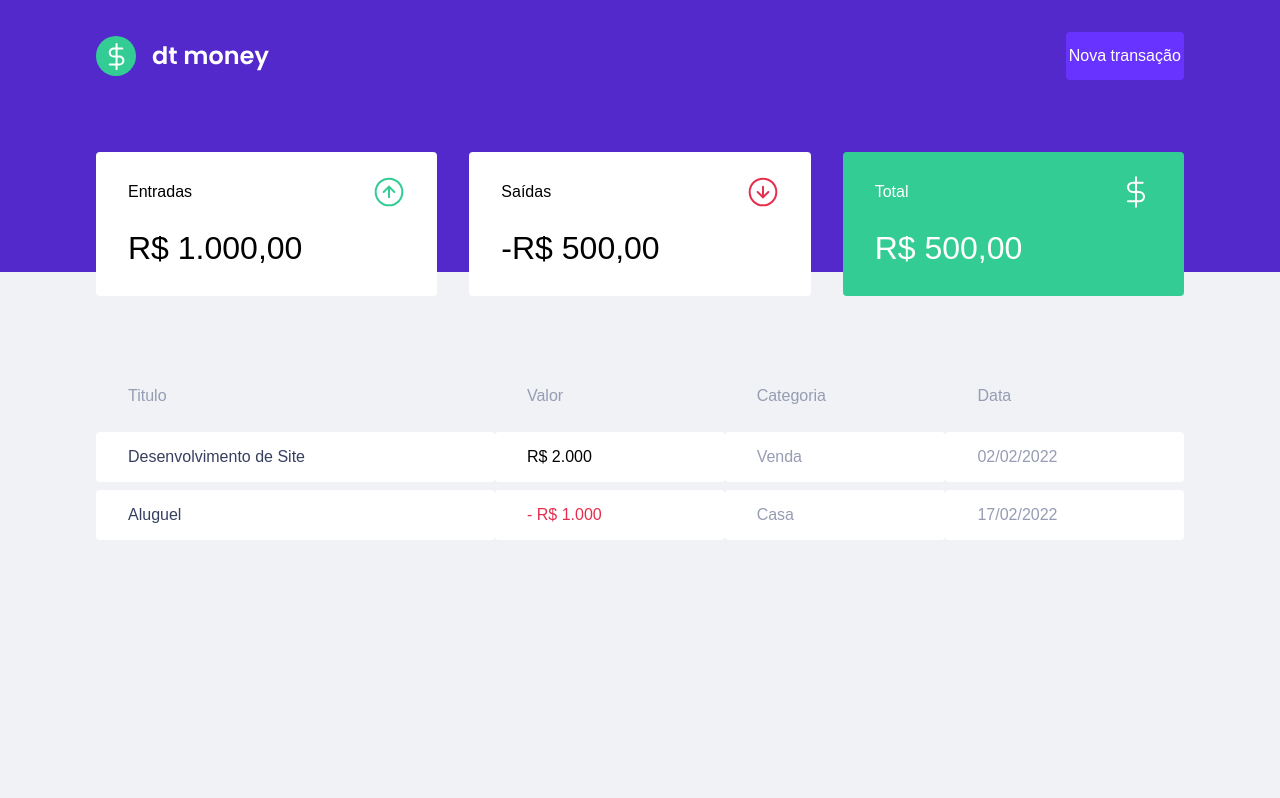
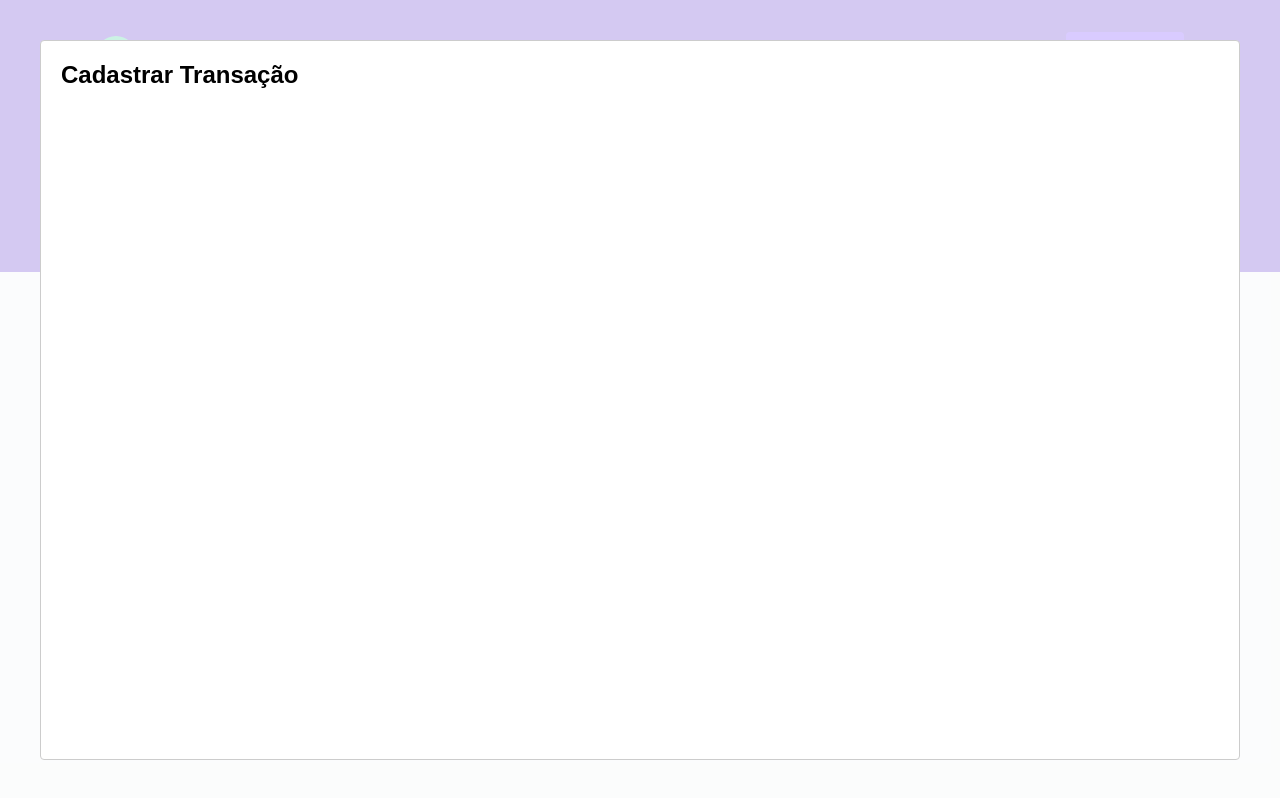
Before and after one commit to j0tappe/trilha-reactjs-02-dtmoney, a React (Create React App) app: page / in a window 1280 px wide. Both pictures are taken after a click on the button "Nova transação". Built offline with nearby package versions, Linux system fonts and the light colour scheme; no server answers; what miragejs would draw is missing.

Commit message:
Create modal

```diff
--- a/package.json
+++ b/package.json
@@ -7,6 +7,7 @@
     "miragejs": "^0.1.43",
     "react": "^17.0.2",
     "react-dom": "^17.0.2",
+    "react-modal": "^3.14.4",
     "react-scripts": "5.0.0",
     "styled-components": "^5.3.3",
     "web-vitals": "^2.1.4"
@@ -19,6 +20,7 @@
     "@types/node": "^16.11.25",
     "@types/react": "^17.0.39",
     "@types/react-dom": "^17.0.11",
+    "@types/react-modal": "^3.13.1",
     "@types/styled-components": "^5.1.23",
     "typescript": "^4.5.5"
   },
--- a/src/App.tsx
+++ b/src/App.tsx
@@ -1,12 +1,33 @@
+import { useState } from "react";
 import { Dashboard } from "./components/Dashboard";
 import { Header } from "./components/Header";
+import Modal from 'react-modal';
 import { GlobalStyle } from "./styles/global";
 
 export function App() {
+
+  const [isNewTransactionModalOpen, setIsNewTransactionModalOpen] = useState(false);
+
+  function handleOpenNewTransactionModal() {
+    setIsNewTransactionModalOpen(true);
+  }
+
+  function handleCLosedNewTransactionModal() {
+    setIsNewTransactionModalOpen(false);
+  }
+
   return (
     <>
-      <Header />
+      <Header onOpenNewTransactionModal={handleOpenNewTransactionModal} />
       <Dashboard />
+
+      <Modal
+        isOpen={isNewTransactionModalOpen}
+        onRequestClose={handleCLosedNewTransactionModal}
+      >
+        <h2>Cadastrar Transação</h2>
+      </Modal>
+
       <GlobalStyle />
     </>
   );
--- a/src/components/Header/index.tsx
+++ b/src/components/Header/index.tsx
@@ -2,12 +2,16 @@
 
 import { Container, Content } from "./styles";
 
-export function Header() {
+interface Headerprops {
+    onOpenNewTransactionModal: () => void;
+}
+
+export function Header({ onOpenNewTransactionModal }: Headerprops) {
     return (
         <Container>
             <Content>
                 <img src={logoImg} alt="dt money" />
-                <button type='button'>
+                <button type='button' onClick={onOpenNewTransactionModal}>
                     Nova transação
                 </button>
             </Content>
```
Also changed, not shown: 1 other file (tests, documents, lock files or other folders).
